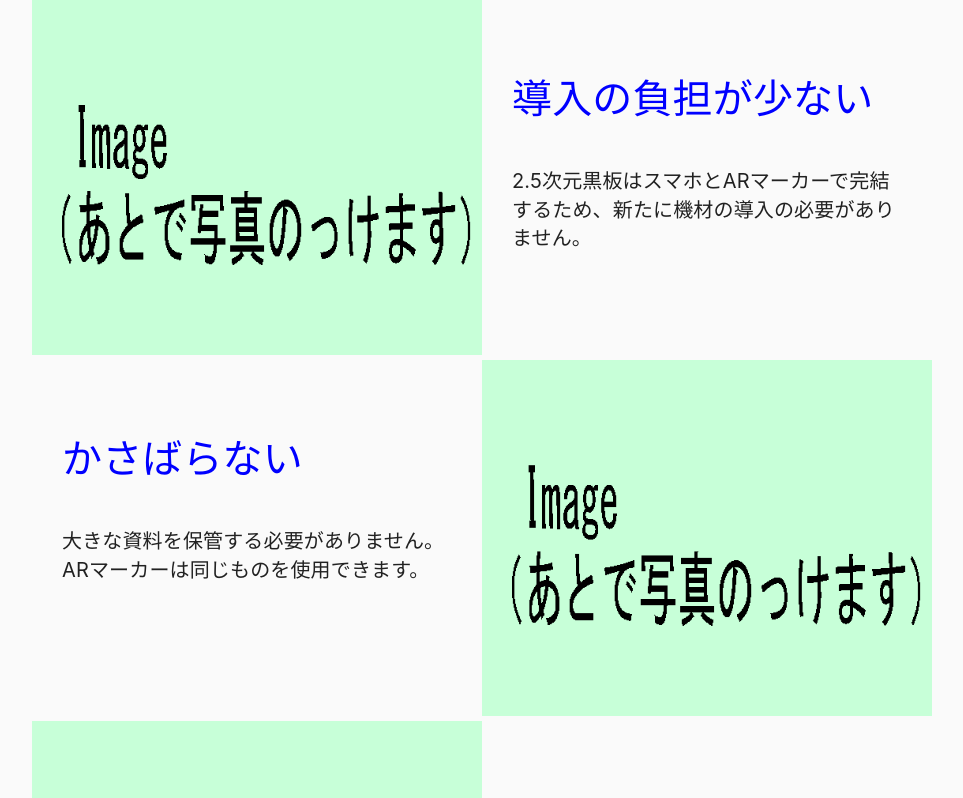
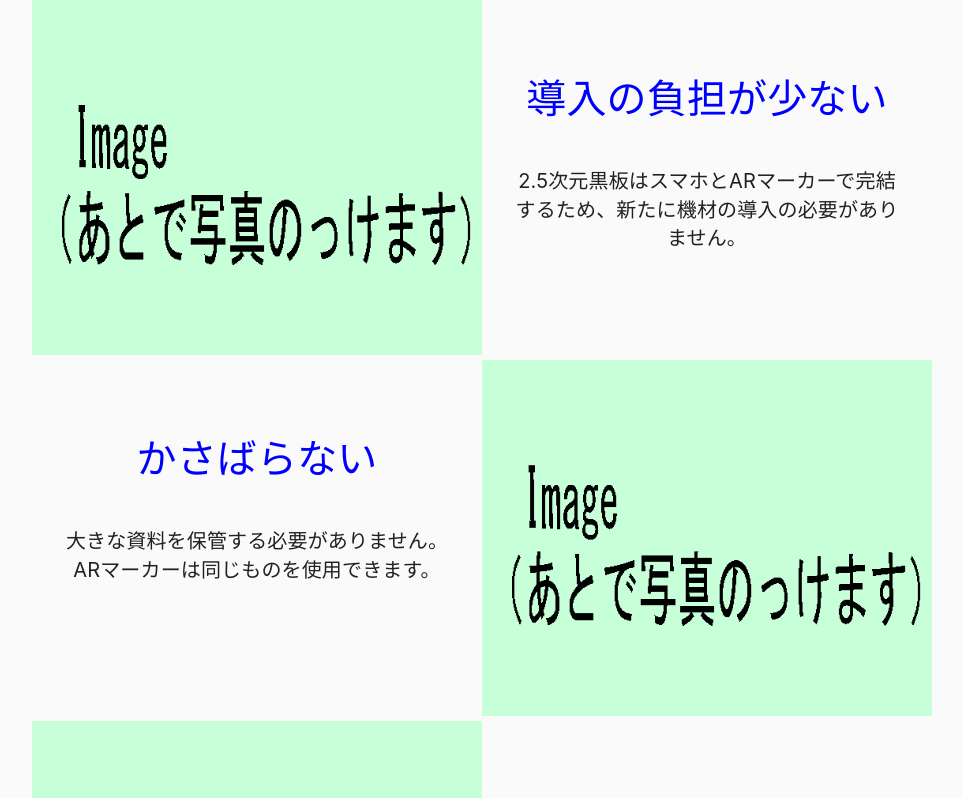
Before and after one commit to ProvinDevs/2020vol1-frontend, a React app: page /about in a window 1280 px wide. Shown: the top 798 px of the page, without its empty margins (158-1121 px from the left). Built offline with nearby package versions, Linux system fonts and the light colour scheme; a web font is replaced by a local one.

Commit message:
スマホ対応

```diff
--- a/src/scss/components/common/featureList.scss
+++ b/src/scss/components/common/featureList.scss
@@ -1,16 +1,13 @@
+/*phone*/
 .box {
-  display: flex;
-  flex-direction: row;
-  justify-content: center;
+  flex-direction: column;
+  margin: auto;
 }
-.box:nth-child(odd) {
-  flex-direction: row-reverse;
-}
-
 .text {
-  width: 450px;
+  width: auto;
   height: auto;
-  padding: 30px;
+  padding: 5px;
+  text-align: center;
 }
 
 .title {
@@ -22,9 +19,37 @@
 }
 
 .pict {
-  width: 450px;
+  width: auto;
   img {
     width: 100%;
     height: auto;
   }
 }
+
+/*PC ipad*/
+@media (min-width: 768px) {
+  .box {
+    display: flex;
+    flex-direction: row;
+    justify-content: center;
+  }
+  .box:nth-child(odd) {
+    flex-direction: row-reverse;
+  }
+  .text {
+    width: 450px;
+    height: auto;
+    padding: 30px;
+  }
+
+  .title {
+    font-size: 40px;
+  }
+  .explanation {
+    font-size: 20px;
+  }
+
+  .pict {
+    width: 450px;
+  }
+}
```
